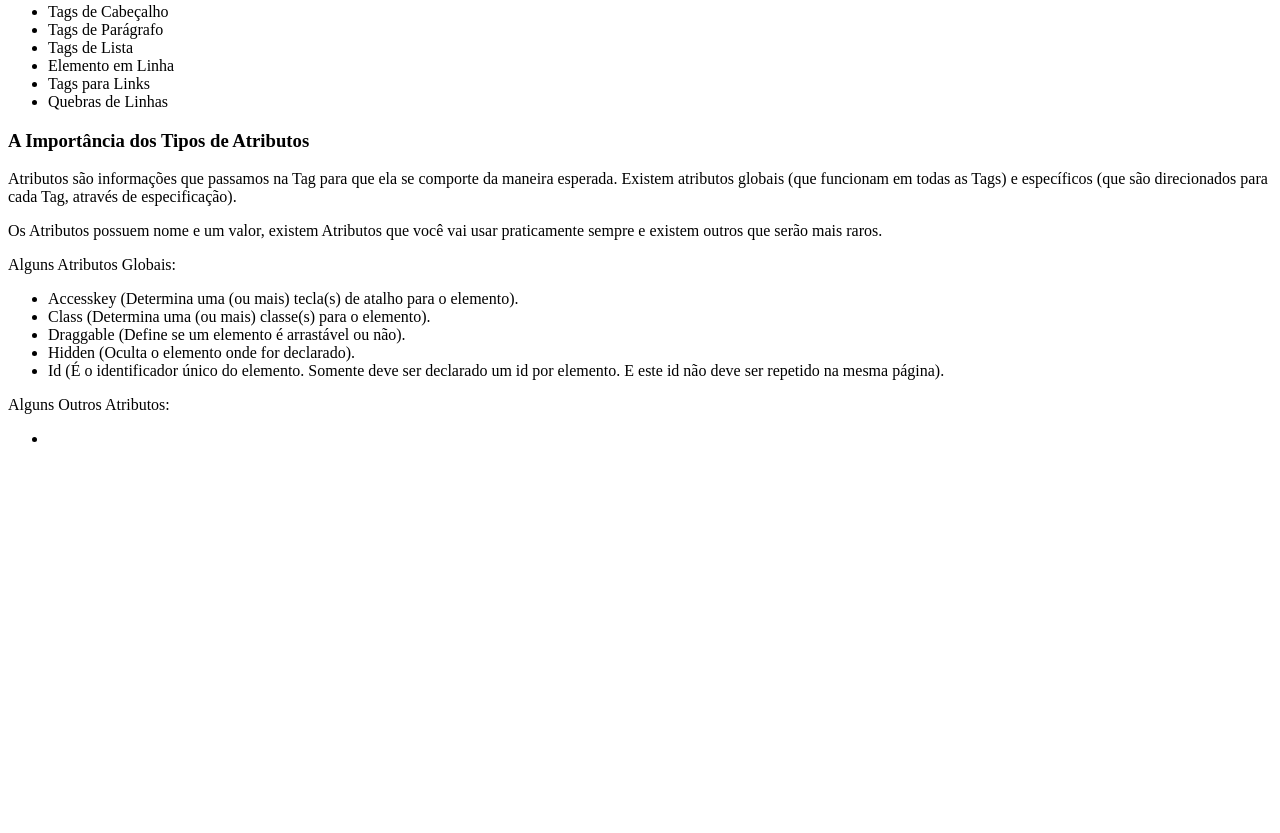
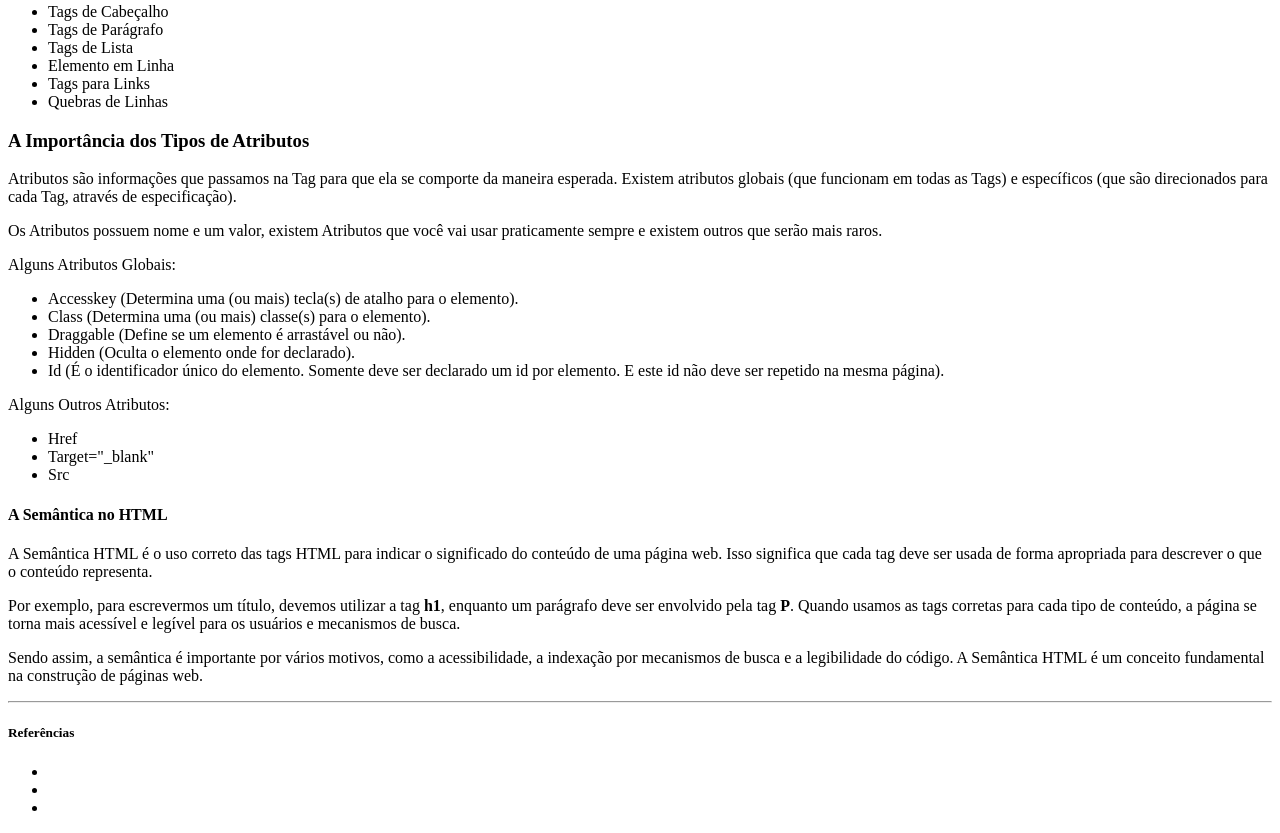
Before and after one commit to JenniferSalatiel/Projetos-dos-desafios-da-DIO, a plain HTML site: page Projeto do Desafio 'Primeiro Blog'/index.html in a window 1280 px wide. Shown: the part 638-1471 px from the top of the page. Before the commit the page ends 1102 px from the top, so only its background shows below. Drawn offline with Linux system fonts and the light colour scheme.

Commit message:
Update3 index.html

```diff
--- a/Projeto do Desafio 'Primeiro Blog'/index.html
+++ b/Projeto do Desafio 'Primeiro Blog'/index.html
@@ -51,9 +51,24 @@
     </ul>
     <p>Alguns Outros Atributos:</p>
     <ul>
-        <li></li>
+        <li>Href</li>
+        <li>Target="_blank"</li>
+        <li>Src</li>
     </ul>
 
+    <h4>A Semântica no HTML</h4>
+    <p>A Semântica HTML é o uso correto das tags HTML para indicar o significado do conteúdo de uma página web. Isso significa que cada tag deve ser usada de forma apropriada para descrever o que o conteúdo representa.</p>
+    <p>Por exemplo, para escrevermos um título, devemos utilizar a tag <b>h1</b>, enquanto um parágrafo deve ser envolvido pela tag <b>P</b>. Quando usamos as tags corretas para cada tipo de conteúdo, a página se torna mais acessível e legível para os usuários e mecanismos de busca.</p>
+    <p>Sendo assim, a semântica é importante por vários motivos, como a acessibilidade, a indexação por mecanismos de busca e a legibilidade do código. A Semântica HTML é um conceito fundamental na construção de páginas web.</p>
+
+    <hr>
+
+    <h5>Referências</h5>
+    <ul>
+        <li><a= href="" > </a></li>
+        <li><a= href="" > </a></li>
+        <li><a= href="" > </a></li>
+    </ul>
 
 
 </body>
```
